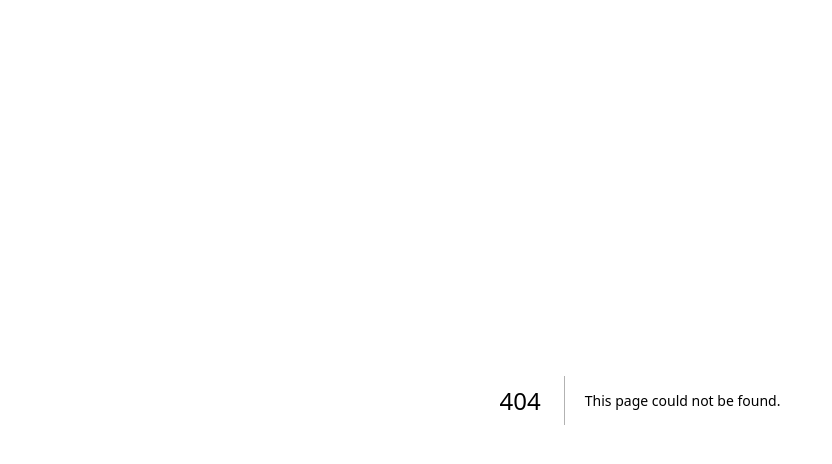
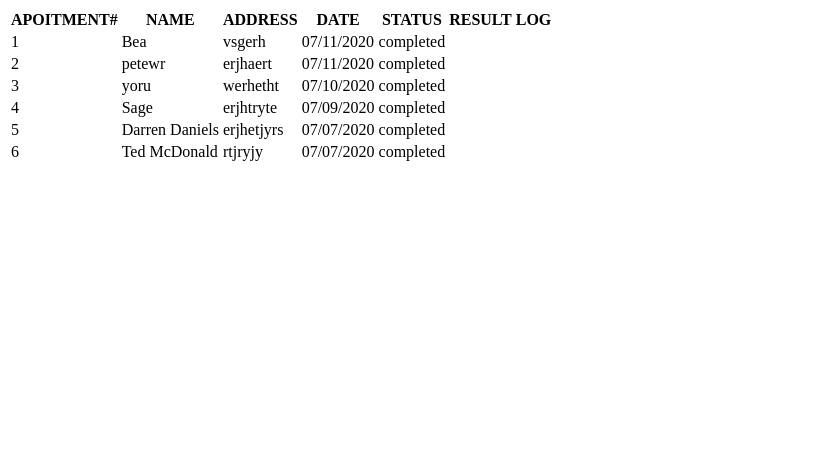
Before and after one commit to petermagalong/CapsBooking, a Next.js app in the folder client/: page /LandingPage/Form/User in a window 1280 px wide. Before the commit this address had no page. Shown: the top 464 px of the page, without its empty margins (0-832 px from the left). Built offline with nearby package versions, Linux system fonts and the light colour scheme.

Commit message:
Route for USER

```diff
--- a/client/src/components/UserSidebar.jsx
+++ b/client/src/components/UserSidebar.jsx
@@ -4,6 +4,7 @@ import { columns, sideBarData, tableData } from '../CapsConstant'
 import './userSidebar.css'
 import { Link } from 'react-router-dom'
 import UserTable from './UserTable'
+
 export default function UserSidebar() {
 
   const [isData, setData] = useState(false);
@@ -41,8 +42,6 @@ export default function UserSidebar() {
           {isData && <UserTable data={tableData} columns={columns} hover={true} striped={true} />}
         </Col>
       </Row>
-
-
     </>
   )
 }
--- /dev/null
+++ b/client/src/pages/LandingPage/Form/User.jsx
@@ -0,0 +1,26 @@
+
+// import "./App.css";
+import { tableData } from "../../../CapsConstant";
+import UserTable from "../../../components/UserTable";
+
+
+
+function Users() {
+  const columns = [
+    { field: "apointment", header: "Apoitment#" },
+    { field: "name", header: "Name" },
+    { field: "address", header: "Address" },
+    { field: "date", header: "Date" },
+    { field: "status", header: "Status" },
+    { field: "results", header: "Result" },
+    { field: "log", header: "log" },
+  ];
+
+  return (
+    <div>
+      <UserTable data={tableData} columns={columns} hover={true} striped={true} />
+    </div>
+  );
+}
+
+export default Users;
```
